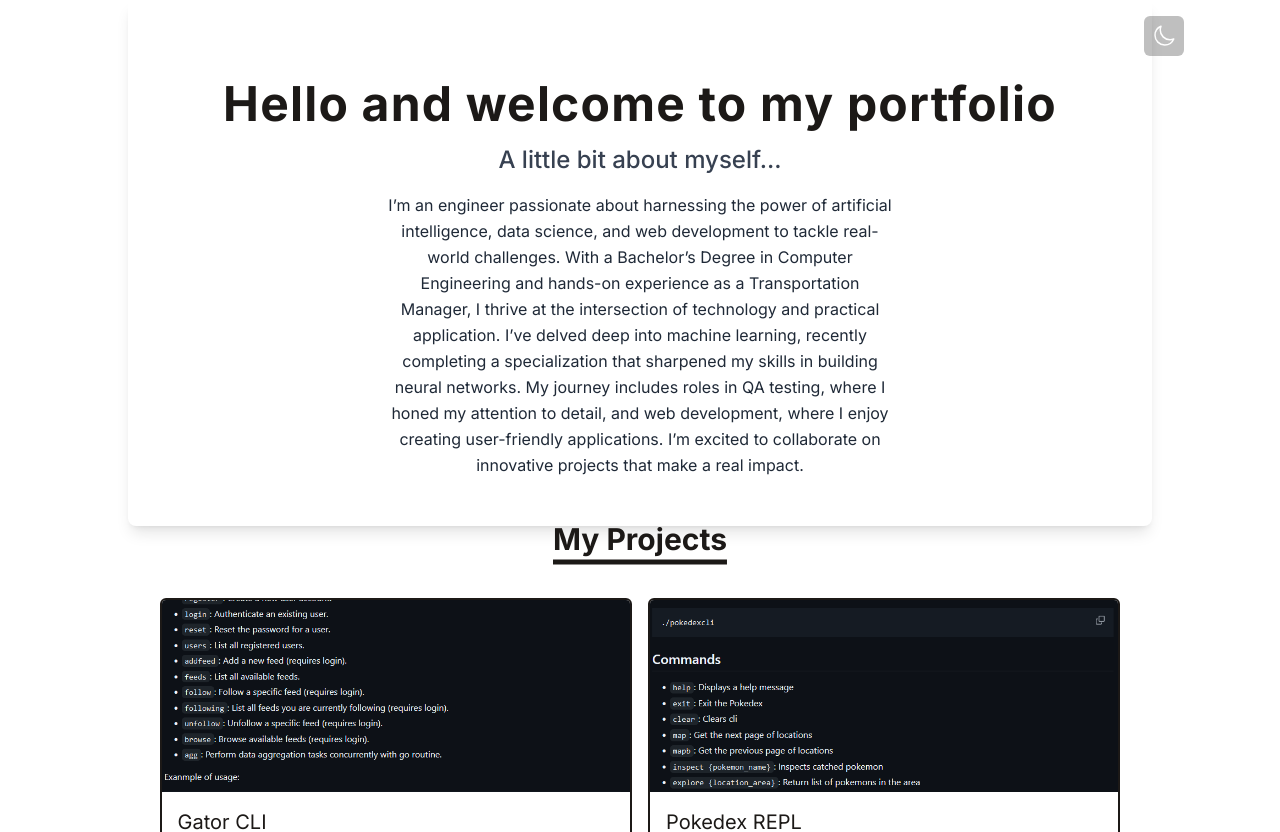
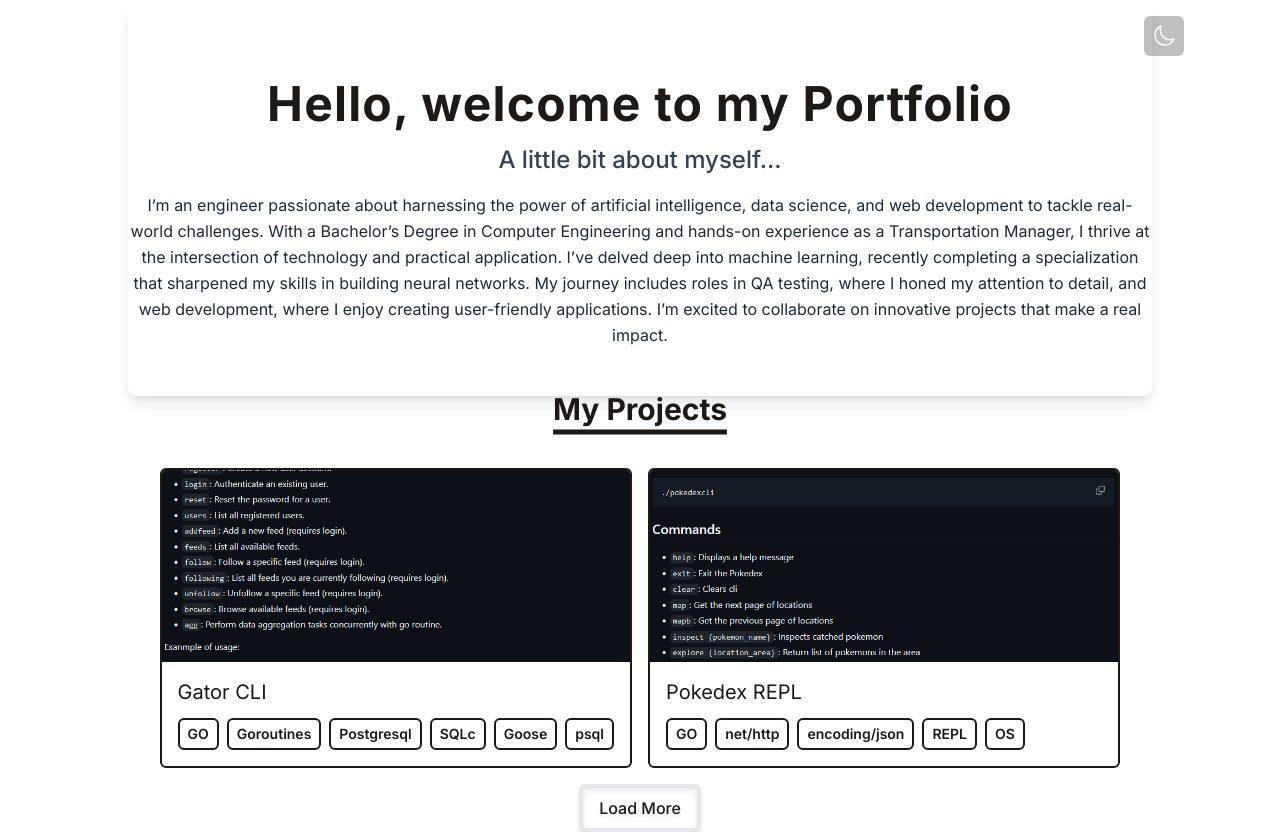
Before and after one commit to sumdeusvitae/portfolio, a React (Vite) app: page / in a window 1280 px wide. Shown: the top 832 px of the page. Built offline with nearby package versions, Linux system fonts and the light colour scheme.

Commit message:
struggle is real

```diff
--- a/src/components/Intro.jsx
+++ b/src/components/Intro.jsx
@@ -4,12 +4,12 @@ function Intro() {
   return (
     <div className="flex items-center justify-center flex-col text-center pt-20 pb-6 rounded-lg shadow-lg">
       <h2 className="text-4xl md:text-5xl dark:text-white mb-2 md:mb-4 font-bold tracking-wide">
-        Hello and welcome to my portfolio
+        Hello, welcome to my Portfolio
       </h2>
       <p className="text-2xl md:text-2xl mb-4 font-medium text-gray-700 dark:text-gray-300">
         A little bit about myself...
       </p>
-      <p className="text-base max-w-lg mb-6 font-normal text-gray-800 dark:text-gray-200 leading-relaxed">
+      <p className="text-base max-w-max mb-6 font-normal text-gray-800 dark:text-gray-200 leading-relaxed">
         I’m an engineer passionate about harnessing the power of artificial intelligence, data science, and web development to tackle real-world challenges. With a Bachelor’s Degree in Computer Engineering and hands-on experience as a Transportation Manager, I thrive at the intersection of technology and practical application.
 
         I’ve delved deep into machine learning, recently completing a specialization that sharpened my skills in building neural networks. My journey includes roles in QA testing, where I honed my attention to detail, and web development, where I enjoy creating user-friendly applications.
```
